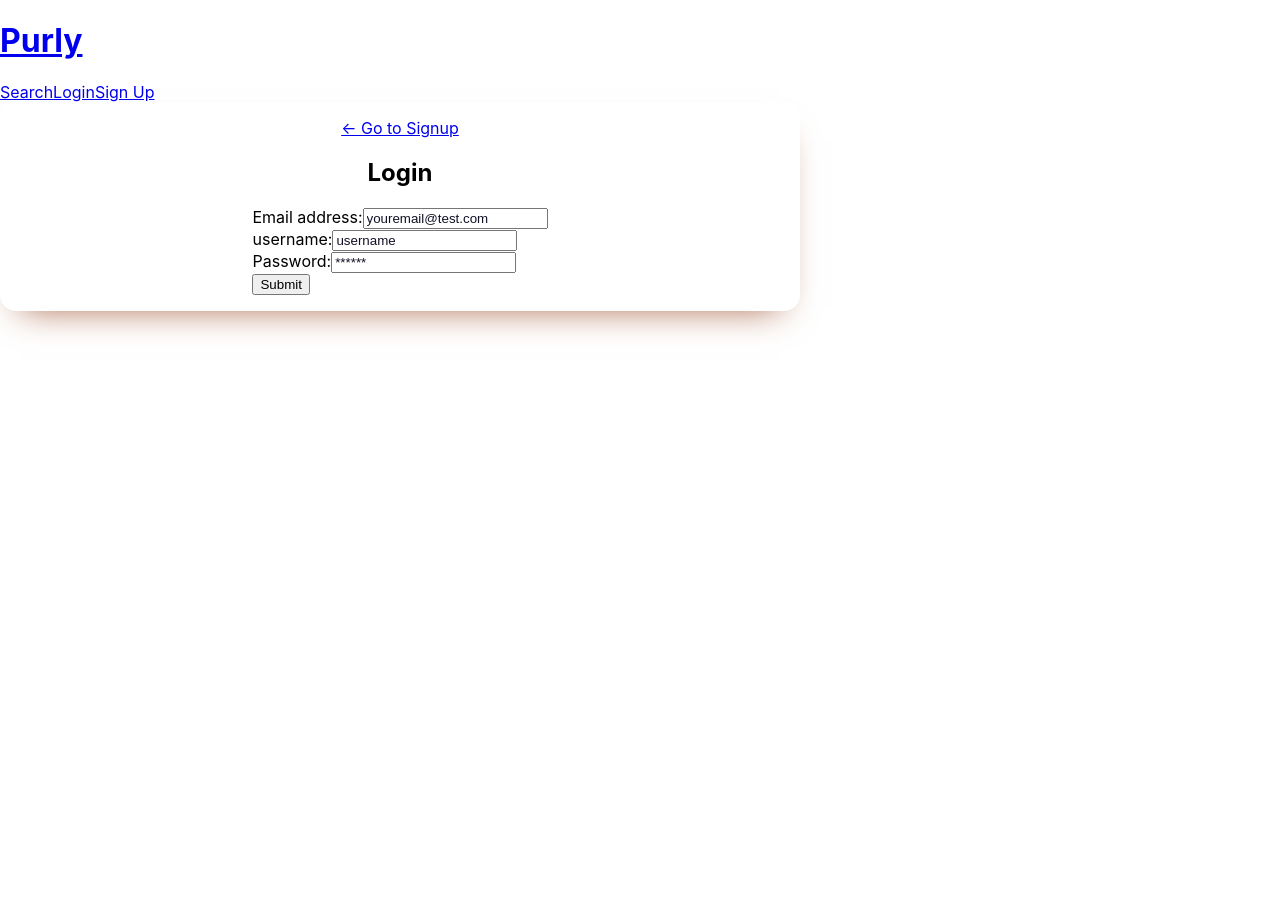
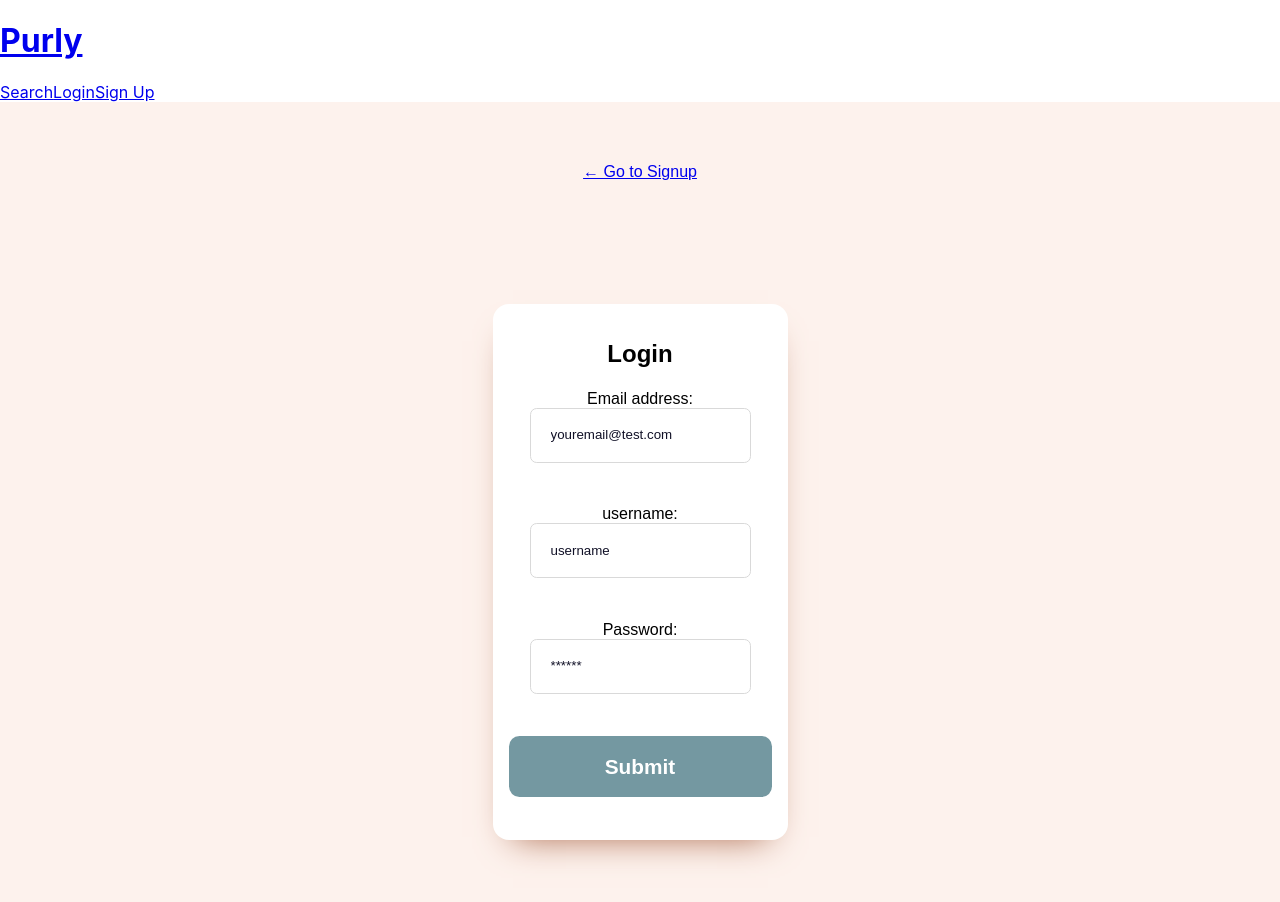
Before and after one commit to hectorromo06/purly, a React (Create React App) app in the folder client/: page /login in a window 1280 px wide. Before the commit the page ends 800 px from the top, so only its background shows below. Built offline with nearby package versions, Linux system fonts and the light colour scheme.

Commit message:
adding CSS to login page

```diff
--- a/client/src/pages/Login.js
+++ b/client/src/pages/Login.js
@@ -31,14 +31,15 @@ function Login(props) {
   };
 
   return (
-    <div className="container my-1">
-      <Link to="/signup">← Go to Signup</Link>
-
-      <h2>Login</h2>
+    <div className="wrapper">
+      <Link className="go-signup" to="/signup">← Go to Signup</Link>
+      <div className='container'>
+      <h2 className='title'>Login</h2>
       <form onSubmit={handleFormSubmit}>
-        <div className="flex-row space-between my-2">
+        <div className="content">
           <label htmlFor="email">Email address:</label>
           <input
+          className='form-input'
             placeholder="youremail@test.com"
             name="email"
             type="email"
@@ -46,9 +47,10 @@ function Login(props) {
             onChange={handleChange}
           />
         </div>
-        <div className="flex-row space-between my-2">
+        <div className="content">
           <label htmlFor="username">username:</label>
           <input
+          className='form-input'
             placeholder="username"
             name="username"
             type="username"
@@ -56,9 +58,10 @@ function Login(props) {
             onChange={handleChange}
           />
         </div>
-        <div className="flex-row space-between my-2">
+        <div className="content">
           <label htmlFor="pwd">Password:</label>
           <input
+          className='form-input'
             placeholder="******"
             name="password"
             type="password"
@@ -72,9 +75,10 @@ function Login(props) {
           </div>
         ) : null}
         <div className="flex-row flex-end">
-          <button type="submit">Submit</button>
+          <button className="submit" type="submit">Submit</button>
         </div>
       </form>
+      </div>
     </div>
   );
 }
```
